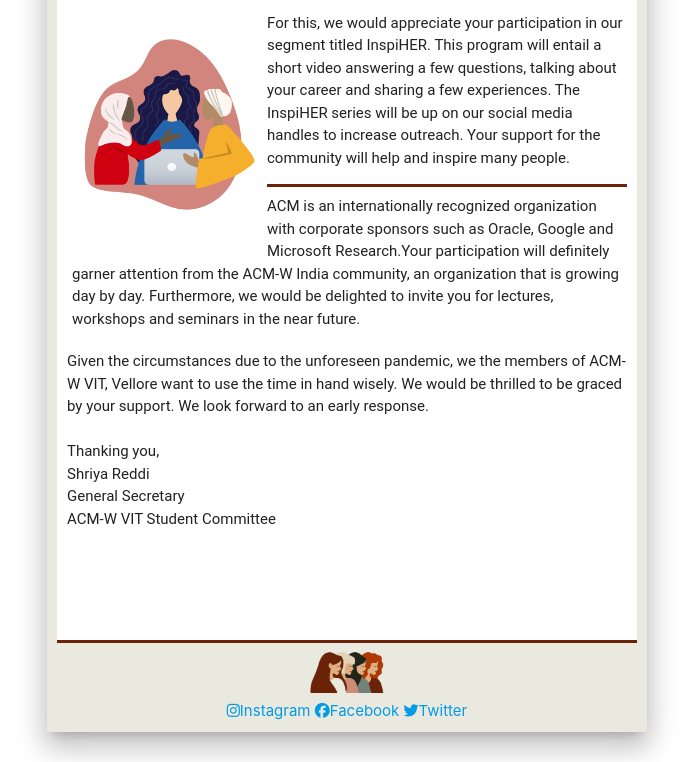
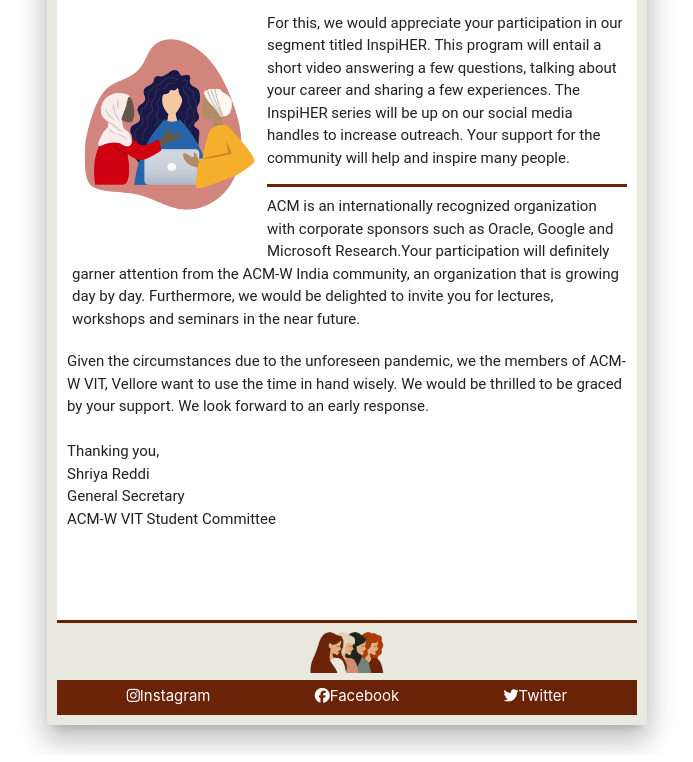
Before and after one commit to AritriBasu/InspiHERemail, a plain HTML site: page index.html in a window 1280 px wide. Shown: the part 441-1203 px from the top of the page, without its empty margins (293-986 px from the left). Drawn offline with nearby package versions, Linux system fonts and the light colour scheme.

Commit message:
Update invitation.css

```diff
--- a/invitation.css
+++ b/invitation.css
@@ -3,7 +3,7 @@
 }
 
 body{
-    background-color: white;
+    background-color:white;
     display: flex;
     justify-content: center;
     align-items: center;
@@ -47,7 +47,7 @@
 .inner{
     background-color: white;
     text-align: left;
-    padding-bottom: 100px;
+    padding-bottom: 80px;
     border-top:3px solid #6a2307;
     border-bottom:3px solid #6a2307;
 }
@@ -75,3 +75,32 @@
     font-family: roboto;
     font-weight:400;
 }
+.social-media{
+    background-color: #6a2307;
+    padding:5px;
+    height: 35px;
+}
+.media{
+    padding-right:50px;
+    padding-left:50px;
+}
+a.media:link
+{
+   color: white;
+   text-decoration: none;
+}
+a.media:visited
+{
+   color: white;
+   text-decoration: none;
+}
+a.media:hover
+{
+   color: white;
+   text-decoration: none;
+}
+a.media:active
+{
+   color: white;
+   text-decoration: none;
+}
```
